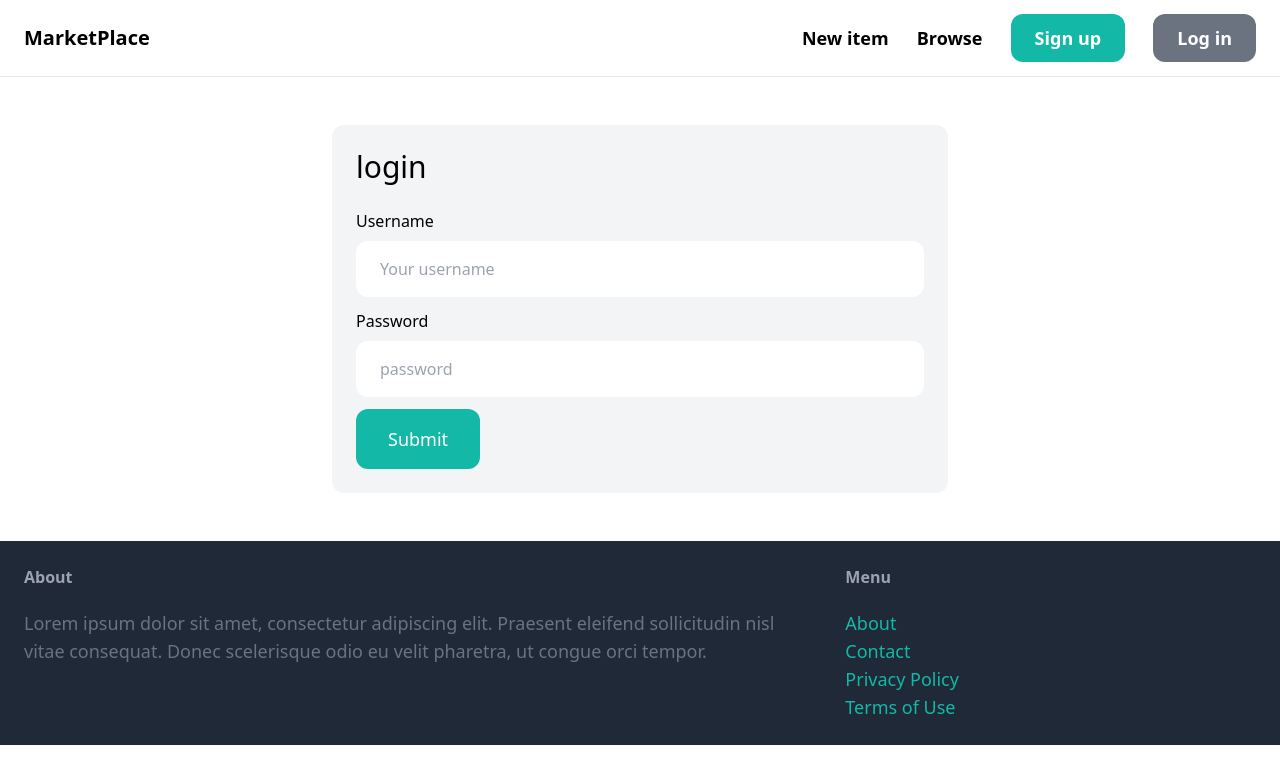
After one commit to karimosman181/DjangoMarket, a Django app: page /login/ in a window 1280 px wide. The commit adds this page. Shown: the top 784 px of the page. Run offline with Django 4.2, Linux system fonts and the light colour scheme; some libraries are stand-ins or nearby versions.

Commit message:
add login page

```diff
--- a/djangomarket/core/forms.py
+++ b/djangomarket/core/forms.py
@@ -1,6 +1,16 @@
 from django import forms
-from django.contrib.auth.forms import UserCreationForm
+from django.contrib.auth.forms import UserCreationForm, AuthenticationForm
 from django.contrib.auth.models import User
+
+class LoginForm(AuthenticationForm):
+    username = forms.CharField(widget=forms.TextInput(attrs={
+        'placeholder': 'Your username',
+        'class': 'w-full py-4 px-6 rounded-xl'
+    }))
+    password = forms.CharField(widget=forms.PasswordInput(attrs={
+        'placeholder': 'password',
+        'class': 'w-full py-4 px-6 rounded-xl'
+    }))
 
 class SignupForm(UserCreationForm):
     class Meta:
--- a/djangomarket/core/templates/core/base.html
+++ b/djangomarket/core/templates/core/base.html
@@ -25,7 +25,7 @@
           >Sign up</a
         >
         <a
-          href="#"
+          href="{% url 'core:login' %}"
           class="px-6 py-3 text-lg font-semibold bg-gray-500 text-white rounded-xl hover:bg-gray-700"
           >Log in</a
         >
--- /dev/null
+++ b/djangomarket/core/templates/core/login.html
@@ -0,0 +1,32 @@
+{% extends 'core/base.html' %}
+{% block title %} login {% endblock %}
+{% block content %}
+<div class="w-1/2 my-6 mx-auto p-6 bg-gray-100 rounded-xl">
+    <h1 class="mb-6 text-3xl"> login </h1>
+
+    <form method="post" action=".">
+        {% csrf_token %}
+
+        <div class="mb-3">
+            <label class="inline-block mb-2"> Username</label><br>
+            {{ form.username }}
+        </div>
+         <div class="mb-3">
+            <label class="inline-block mb-2"> Password</label><br>
+            {{ form.password }}
+        </div>
+
+
+        {% if form.errors or form.non_field_errors %}
+            <div class="mb-3 p-6 bg-red-100 rounded-xl">
+                {% for field in form %}
+                    {{ field.errors }}
+                {% endfor %}
+
+                {{form.non_field_errors }}
+            </div>
+        {% endif %}
+        <button class="py-4 px-8 text-lg -bg-teal-500 bg-teal-500 hover:bg-teal-700 rounded-xl text-white"> Submit</button>
+    </form>
+</div>
+{% endblock %}
--- a/djangomarket/core/urls.py
+++ b/djangomarket/core/urls.py
@@ -1,5 +1,7 @@
+from django.contrib.auth import views as auth_views
 from django.urls import path
 from . import views
+from .forms import LoginForm
 
 app_name= "core"
 
@@ -7,4 +9,5 @@ urlpatterns = [
     path('', views.index, name='index'),
     path('contact/', views.contact, name='contact'),
     path('signup/', views.signup, name='signup'),
+    path('login/', auth_views.LoginView.as_view(template_name='core/login.html', authentication_form = LoginForm), name="login"),
 ]
```
